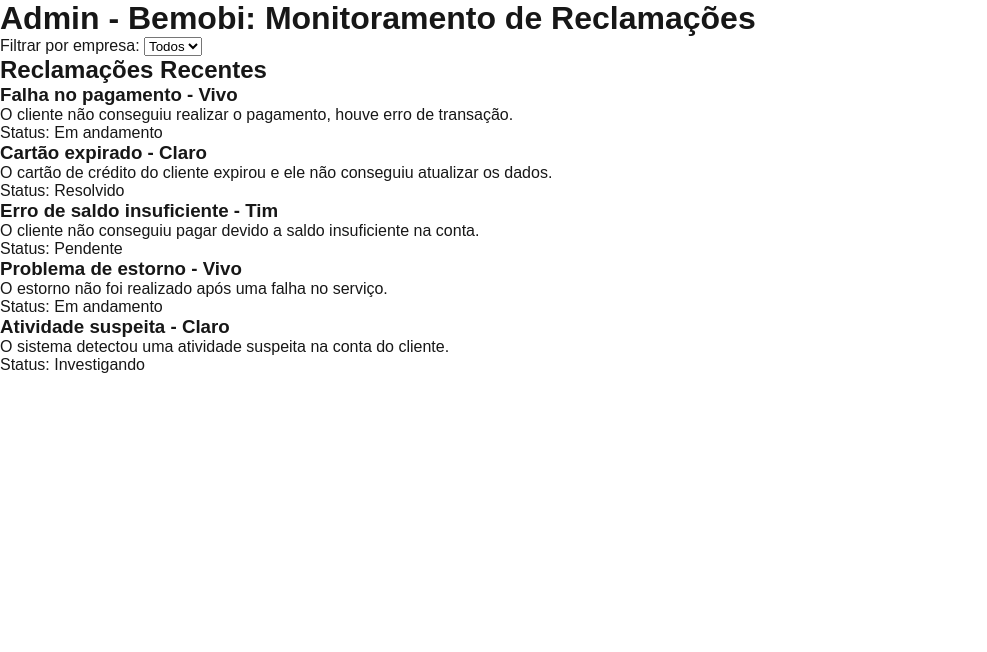
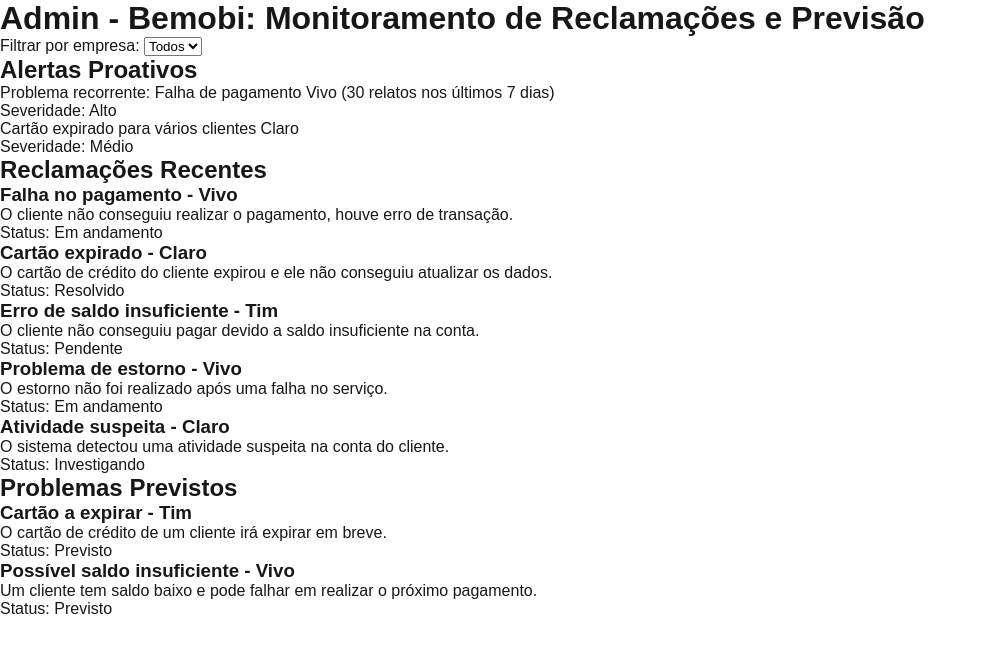
Before and after one commit to joaoBernardinoo/hackathon-bemobi, a Next.js app in the folder omni-solve-frontend/: page /bemobi in a window 1280 px wide. Shown: the top 652 px of the page, without its empty margins (0-987 px from the left). Built offline with nearby package versions, Linux system fonts and the light colour scheme.

Commit message:
pagina admin

```diff
--- a/omni-solve-frontend/src/app/bemobi/page.js
+++ b/omni-solve-frontend/src/app/bemobi/page.js
@@ -1,13 +1,16 @@
+'use client'
 import { useState, useEffect } from 'react';
 
 export default function AdminBemobi() {
   const [issues, setIssues] = useState([]);
   const [loading, setLoading] = useState(true);
   const [filter, setFilter] = useState('Todos');
+  const [predictedIssues, setPredictedIssues] = useState([]);
+  const [alerts, setAlerts] = useState([]);
 
   useEffect(() => {
-    // Aqui futuramente irá o fetch para obter as reclamações da API
-    // Por enquanto, vamos usar dados mockados
+    // Aqui futuramente irá o fetch para obter as reclamações da API e chatbot
+    // Por enquanto, vamos usar dados mockados para simular reclamações e problemas previstos
     const mockIssues = [
       {
         id: 1,
@@ -46,7 +49,39 @@
       },
     ];
 
+    const mockPredictedIssues = [
+      {
+        id: 6,
+        title: 'Cartão a expirar',
+        description: 'O cartão de crédito de um cliente irá expirar em breve.',
+        company: 'Tim',
+        status: 'Previsto',
+      },
+      {
+        id: 7,
+        title: 'Possível saldo insuficiente',
+        description: 'Um cliente tem saldo baixo e pode falhar em realizar o próximo pagamento.',
+        company: 'Vivo',
+        status: 'Previsto',
+      },
+    ];
+
+    const mockAlerts = [
+      {
+        id: 1,
+        message: 'Problema recorrente: Falha de pagamento Vivo (30 relatos nos últimos 7 dias)',
+        severity: 'Alto',
+      },
+      {
+        id: 2,
+        message: 'Cartão expirado para vários clientes Claro',
+        severity: 'Médio',
+      },
+    ];
+
     setIssues(mockIssues);
+    setPredictedIssues(mockPredictedIssues);
+    setAlerts(mockAlerts);
     setLoading(false);
   }, []);
 
@@ -54,11 +89,15 @@
     ? issues
     : issues.filter((issue) => issue.company === filter);
 
+  const filteredPredictedIssues = filter === 'Todos'
+    ? predictedIssues
+    : predictedIssues.filter((issue) => issue.company === filter);
+
   const companies = ['Todos', 'Vivo', 'Claro', 'Tim'];
 
   return (
     <div>
-      <h1>Admin - Bemobi: Monitoramento de Reclamações</h1>
+      <h1>Admin - Bemobi: Monitoramento de Reclamações e Previsão</h1>
 
       {/* Filtros por empresa */}
       <div>
@@ -80,9 +119,37 @@
         <p>Carregando dados...</p>
       ) : (
         <div>
+          {/* Alertas */}
+          <h2>Alertas Proativos</h2>
+          {alerts.length === 0 ? (
+            <p>Nenhum alerta no momento.</p>
+          ) : (
+            <ul>
+              {alerts.map((alert) => (
+                <li key={alert.id}>
+                  <p>{alert.message}</p>
+                  <p>Severidade: {alert.severity}</p>
+                </li>
+              ))}
+            </ul>
+          )}
+
+          {/* Reclamações Recentes */}
           <h2>Reclamações Recentes</h2>
           <ul>
             {filteredIssues.map((issue) => (
+              <li key={issue.id}>
+                <h3>{issue.title} - {issue.company}</h3>
+                <p>{issue.description}</p>
+                <p>Status: {issue.status}</p>
+              </li>
+            ))}
+          </ul>
+
+          {/* Problemas Previstos */}
+          <h2>Problemas Previstos</h2>
+          <ul>
+            {filteredPredictedIssues.map((issue) => (
               <li key={issue.id}>
                 <h3>{issue.title} - {issue.company}</h3>
                 <p>{issue.description}</p>
```
